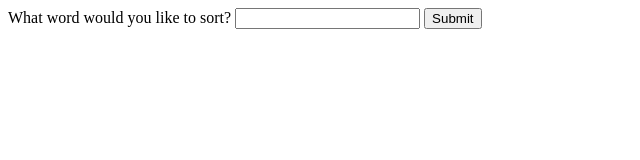
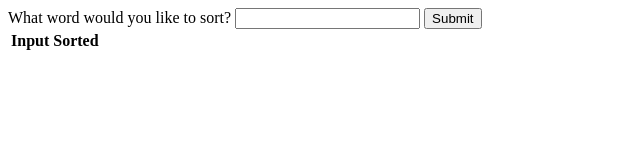
Before and after one commit to nehacp/char-sortinator-2, a website: page client/index.html in a window 1280 px wide. Shown: the whole page, without its empty margins (0-640 px from the left). Drawn offline with Linux system fonts and the light colour scheme.

Commit message:
Add basic html tags for table

```diff
--- a/client/index.html
+++ b/client/index.html
@@ -11,6 +11,14 @@
         <input type="text" name="input-word">
       </label>
       <button type="submit">Submit</button>
+      <div>
+        <table class="word-table">
+          <tr>
+            <th>Input</th>
+            <th>Sorted</th>
+          </tr>
+        </table>
+      </div>
     </form>
   </div>
   <script src="index.js"></script>
```
